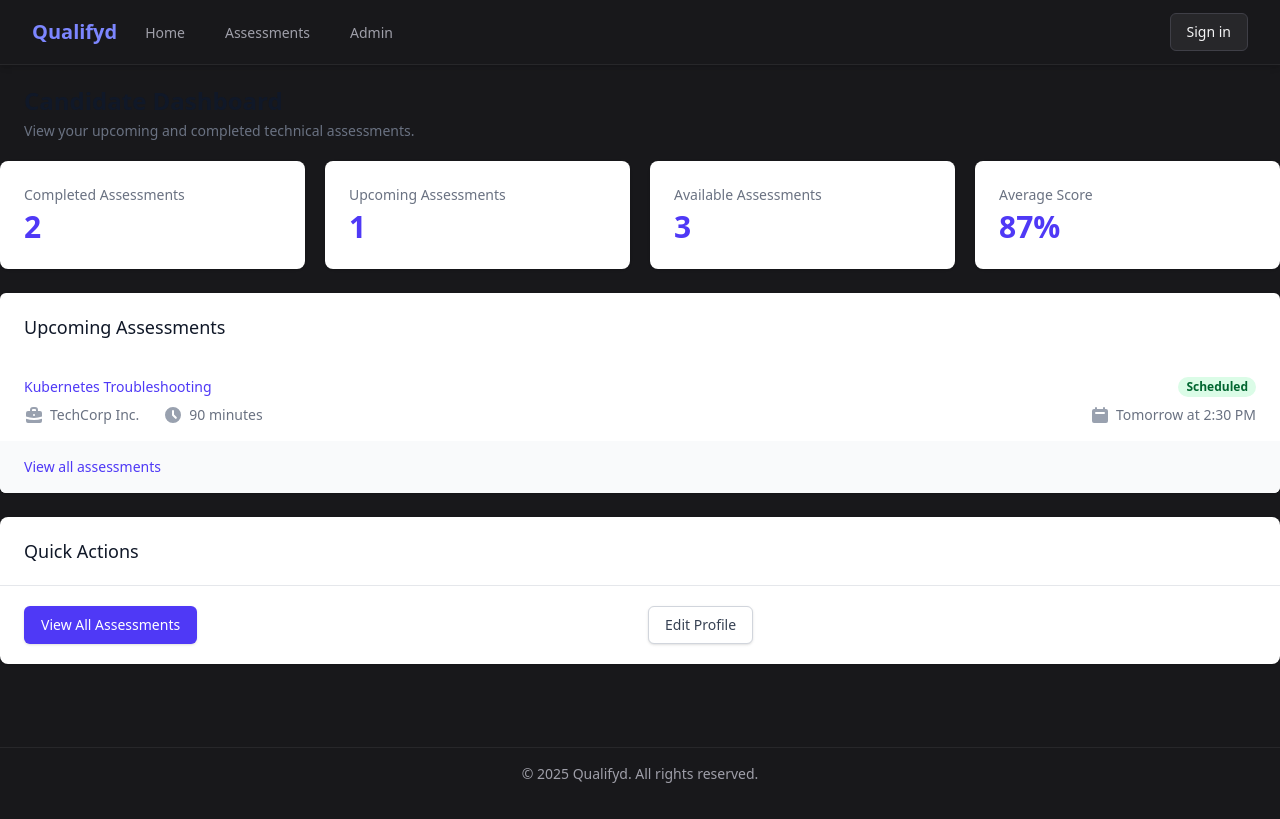
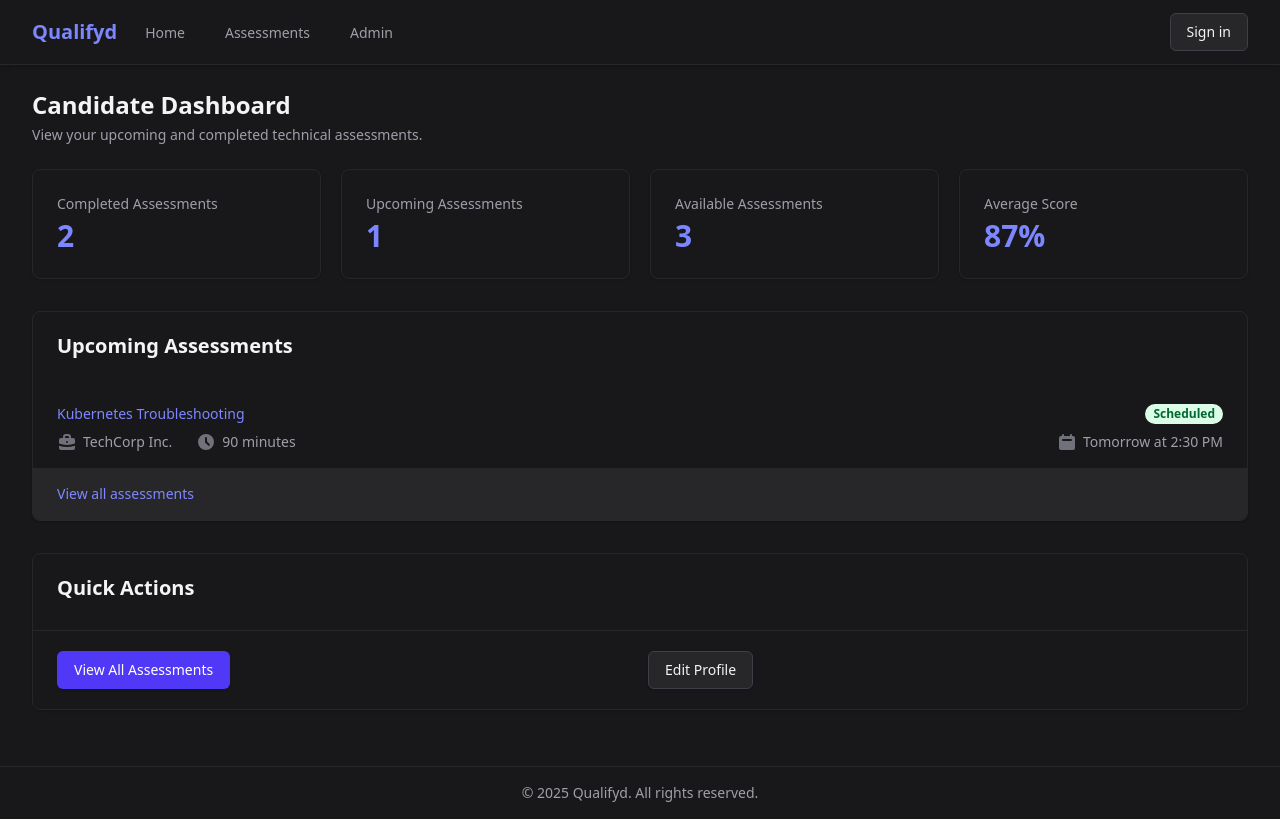
Before and after one commit to cstanislawski/qualifyd, a Next.js app in the folder frontend/: page /candidate in a window 1280 px wide. Built offline with nearby package versions, Linux system fonts and the light colour scheme.

Commit message:
feat: improve layout and spacing in Assessments and Admin Dashboard pages for better readability

```diff
--- a/frontend/src/app/admin/page.tsx
+++ b/frontend/src/app/admin/page.tsx
@@ -47,14 +47,14 @@ export default function AdminDashboard() {
   ];
 
   return (
-    <>
-      <div className="px-4 py-5 sm:px-6">
+    <div className="max-w-7xl mx-auto px-4 sm:px-6 lg:px-8 py-6">
+      <div className="mb-6">
         <h1 className="text-2xl font-bold text-zinc-100">Admin Dashboard</h1>
         <p className="mt-1 max-w-2xl text-sm text-zinc-400">Manage your technical assessment templates and evaluations.</p>
       </div>
 
       {/* Stats */}
-      <div className="grid grid-cols-1 gap-5 sm:grid-cols-2 lg:grid-cols-4 mb-6">
+      <div className="grid grid-cols-1 gap-5 sm:grid-cols-2 lg:grid-cols-4 mb-8">
         <div className="bg-zinc-900 overflow-hidden shadow rounded-lg border border-zinc-800">
           <div className="px-4 py-5 sm:p-6">
             <dl>
@@ -121,7 +121,7 @@ export default function AdminDashboard() {
       </div>
 
       {/* Quick Actions */}
-      <div className="mb-6">
+      <div className="mb-8">
         <h2 className="text-xl font-semibold text-zinc-100 mb-4">Quick Actions</h2>
         <div className="flex space-x-4">
           <Link href="/admin/templates/new" className="inline-flex items-center px-4 py-2 border border-transparent text-sm font-medium rounded-md shadow-sm text-white bg-indigo-600 hover:bg-indigo-700 focus:outline-none focus:ring-2 focus:ring-offset-2 focus:ring-indigo-500">
@@ -134,7 +134,7 @@ export default function AdminDashboard() {
       </div>
 
       {/* Recent Activity */}
-      <div className="mb-6">
+      <div className="mb-8">
         <h2 className="text-xl font-semibold text-zinc-100 mb-4">Recent Activity</h2>
         <div className="bg-zinc-900 overflow-hidden shadow rounded-lg border border-zinc-800">
           <ul className="divide-y divide-zinc-800">
@@ -170,6 +170,6 @@ export default function AdminDashboard() {
           </ul>
         </div>
       </div>
-    </>
+    </div>
   );
 }
--- a/frontend/src/app/candidate/assessments/page.tsx
+++ b/frontend/src/app/candidate/assessments/page.tsx
@@ -38,13 +38,13 @@ export default function AssessmentsPage() {
   ];
 
   return (
-    <>
-      <div className="px-4 py-5 sm:px-6">
+    <div className="max-w-7xl mx-auto px-4 sm:px-6 lg:px-8 py-6">
+      <div className="mb-6">
         <h1 className="text-2xl font-bold text-zinc-100">My Assessments</h1>
         <p className="mt-1 max-w-2xl text-sm text-zinc-400">View your scheduled and completed technical assessments.</p>
       </div>
 
-      <div className="bg-zinc-900 shadow overflow-hidden sm:rounded-md border border-zinc-800">
+      <div className="bg-zinc-900 shadow overflow-hidden rounded-lg border border-zinc-800 mb-8">
         <ul className="divide-y divide-zinc-800">
           {assessments.map((assessment) => (
             <li key={assessment.id}>
@@ -108,6 +108,6 @@ export default function AssessmentsPage() {
           ))}
         </ul>
       </div>
-    </>
+    </div>
   );
 }
--- a/frontend/src/app/candidate/page.tsx
+++ b/frontend/src/app/candidate/page.tsx
@@ -26,63 +26,63 @@ export default function CandidateDashboard() {
   ];
 
   return (
-    <>
-      <div className="px-4 py-5 sm:px-6">
-        <h1 className="text-2xl font-bold text-gray-900">Candidate Dashboard</h1>
-        <p className="mt-1 max-w-2xl text-sm text-gray-500">View your upcoming and completed technical assessments.</p>
+    <div className="max-w-7xl mx-auto px-4 sm:px-6 lg:px-8 py-6">
+      <div className="mb-6">
+        <h1 className="text-2xl font-bold text-zinc-100">Candidate Dashboard</h1>
+        <p className="mt-1 max-w-2xl text-sm text-zinc-400">View your upcoming and completed technical assessments.</p>
       </div>
 
       {/* Stats */}
-      <div className="grid grid-cols-1 gap-5 sm:grid-cols-2 lg:grid-cols-4 mb-6">
-        <div className="bg-white overflow-hidden shadow rounded-lg">
+      <div className="grid grid-cols-1 gap-5 sm:grid-cols-2 lg:grid-cols-4 mb-8">
+        <div className="bg-zinc-900 overflow-hidden shadow rounded-lg border border-zinc-800">
           <div className="px-4 py-5 sm:p-6">
             <dl>
-              <dt className="text-sm font-medium text-gray-500 truncate">Completed Assessments</dt>
-              <dd className="mt-1 text-3xl font-semibold text-indigo-600">{statistics.completedAssessments}</dd>
+              <dt className="text-sm font-medium text-zinc-400 truncate">Completed Assessments</dt>
+              <dd className="mt-1 text-3xl font-semibold text-indigo-400">{statistics.completedAssessments}</dd>
             </dl>
           </div>
         </div>
 
-        <div className="bg-white overflow-hidden shadow rounded-lg">
+        <div className="bg-zinc-900 overflow-hidden shadow rounded-lg border border-zinc-800">
           <div className="px-4 py-5 sm:p-6">
             <dl>
-              <dt className="text-sm font-medium text-gray-500 truncate">Upcoming Assessments</dt>
-              <dd className="mt-1 text-3xl font-semibold text-indigo-600">{statistics.upcomingAssessments}</dd>
+              <dt className="text-sm font-medium text-zinc-400 truncate">Upcoming Assessments</dt>
+              <dd className="mt-1 text-3xl font-semibold text-indigo-400">{statistics.upcomingAssessments}</dd>
             </dl>
           </div>
         </div>
 
-        <div className="bg-white overflow-hidden shadow rounded-lg">
+        <div className="bg-zinc-900 overflow-hidden shadow rounded-lg border border-zinc-800">
           <div className="px-4 py-5 sm:p-6">
             <dl>
-              <dt className="text-sm font-medium text-gray-500 truncate">Available Assessments</dt>
-              <dd className="mt-1 text-3xl font-semibold text-indigo-600">{statistics.availableAssessments}</dd>
+              <dt className="text-sm font-medium text-zinc-400 truncate">Available Assessments</dt>
+              <dd className="mt-1 text-3xl font-semibold text-indigo-400">{statistics.availableAssessments}</dd>
             </dl>
           </div>
         </div>
 
-        <div className="bg-white overflow-hidden shadow rounded-lg">
+        <div className="bg-zinc-900 overflow-hidden shadow rounded-lg border border-zinc-800">
           <div className="px-4 py-5 sm:p-6">
             <dl>
-              <dt className="text-sm font-medium text-gray-500 truncate">Average Score</dt>
-              <dd className="mt-1 text-3xl font-semibold text-indigo-600">{statistics.averageScore}</dd>
+              <dt className="text-sm font-medium text-zinc-400 truncate">Average Score</dt>
+              <dd className="mt-1 text-3xl font-semibold text-indigo-400">{statistics.averageScore}</dd>
             </dl>
           </div>
         </div>
       </div>
 
       {/* Upcoming Assessments */}
-      <div className="bg-white shadow overflow-hidden sm:rounded-md mb-6">
+      <div className="bg-zinc-900 shadow overflow-hidden rounded-lg border border-zinc-800 mb-8">
         <div className="px-4 py-5 sm:px-6">
-          <h2 className="text-lg font-medium text-gray-900">Upcoming Assessments</h2>
+          <h2 className="text-xl font-semibold text-zinc-100 mb-2">Upcoming Assessments</h2>
         </div>
         {upcomingAssessments.length > 0 ? (
-          <ul className="divide-y divide-gray-200">
+          <ul className="divide-y divide-zinc-800">
             {upcomingAssessments.map((assessment) => (
               <li key={assessment.id}>
                 <div className="px-4 py-4 sm:px-6">
                   <div className="flex items-center justify-between">
-                    <p className="text-sm font-medium text-indigo-600 truncate">
+                    <p className="text-sm font-medium text-indigo-400 truncate">
                       {assessment.title}
                     </p>
                     <div className="ml-2 flex-shrink-0 flex">
@@ -93,22 +93,22 @@ export default function CandidateDashboard() {
                   </div>
                   <div className="mt-2 sm:flex sm:justify-between">
                     <div className="sm:flex">
-                      <p className="flex items-center text-sm text-gray-500">
-                        <svg className="flex-shrink-0 mr-1.5 h-5 w-5 text-gray-400" xmlns="http://www.w3.org/2000/svg" viewBox="0 0 20 20" fill="currentColor">
+                      <p className="flex items-center text-sm text-zinc-400">
+                        <svg className="flex-shrink-0 mr-1.5 h-5 w-5 text-zinc-500" xmlns="http://www.w3.org/2000/svg" viewBox="0 0 20 20" fill="currentColor">
                           <path fillRule="evenodd" d="M6 6V5a3 3 0 013-3h2a3 3 0 013 3v1h2a2 2 0 012 2v3.57A22.952 22.952 0 0110 13a22.95 22.95 0 01-8-1.43V8a2 2 0 012-2h2zm2-1a1 1 0 011-1h2a1 1 0 011 1v1H8V5zm1 5a1 1 0 011-1h.01a1 1 0 110 2H10a1 1 0 01-1-1z" clipRule="evenodd" />
                           <path d="M2 13.692V16a2 2 0 002 2h12a2 2 0 002-2v-2.308A24.974 24.974 0 0110 15c-2.796 0-5.487-.46-8-1.308z" />
                         </svg>
                         {assessment.company}
                       </p>
-                      <p className="mt-2 flex items-center text-sm text-gray-500 sm:mt-0 sm:ml-6">
-                        <svg className="flex-shrink-0 mr-1.5 h-5 w-5 text-gray-400" xmlns="http://www.w3.org/2000/svg" viewBox="0 0 20 20" fill="currentColor">
+                      <p className="mt-2 flex items-center text-sm text-zinc-400 sm:mt-0 sm:ml-6">
+                        <svg className="flex-shrink-0 mr-1.5 h-5 w-5 text-zinc-500" xmlns="http://www.w3.org/2000/svg" viewBox="0 0 20 20" fill="currentColor">
                           <path fillRule="evenodd" d="M10 18a8 8 0 100-16 8 8 0 000 16zm1-12a1 1 0 10-2 0v4a1 1 0 00.293.707l2.828 2.829a1 1 0 101.415-1.415L11 9.586V6z" clipRule="evenodd" />
                         </svg>
                         {assessment.duration}
                       </p>
                     </div>
-                    <div className="mt-2 flex items-center text-sm text-gray-500 sm:mt-0">
-                      <svg className="flex-shrink-0 mr-1.5 h-5 w-5 text-gray-400" xmlns="http://www.w3.org/2000/svg" viewBox="0 0 20 20" fill="currentColor">
+                    <div className="mt-2 flex items-center text-sm text-zinc-400 sm:mt-0">
+                      <svg className="flex-shrink-0 mr-1.5 h-5 w-5 text-zinc-500" xmlns="http://www.w3.org/2000/svg" viewBox="0 0 20 20" fill="currentColor">
                         <path fillRule="evenodd" d="M6 2a1 1 0 00-1 1v1H4a2 2 0 00-2 2v10a2 2 0 002 2h12a2 2 0 002-2V6a2 2 0 00-2-2h-1V3a1 1 0 10-2 0v1H7V3a1 1 0 00-1-1zm0 5a1 1 0 000 2h8a1 1 0 100-2H6z" clipRule="evenodd" />
                       </svg>
                       <span>{assessment.date}</span>
@@ -119,13 +119,13 @@ export default function CandidateDashboard() {
             ))}
           </ul>
         ) : (
-          <div className="px-4 py-5 sm:p-6 text-center text-gray-500">
+          <div className="px-4 py-5 sm:p-6 text-center text-zinc-400">
             No upcoming assessments.
           </div>
         )}
-        <div className="bg-gray-50 px-4 py-4 sm:px-6">
+        <div className="bg-zinc-800 px-4 py-4 sm:px-6">
           <div className="text-sm">
-            <Link href="/candidate/assessments" className="font-medium text-indigo-600 hover:text-indigo-500">
+            <Link href="/candidate/assessments" className="font-medium text-indigo-400 hover:text-indigo-300">
               View all assessments
             </Link>
           </div>
@@ -133,11 +133,11 @@ export default function CandidateDashboard() {
       </div>
 
       {/* Quick Actions */}
-      <div className="bg-white shadow sm:rounded-lg">
+      <div className="bg-zinc-900 shadow rounded-lg border border-zinc-800 mb-8">
         <div className="px-4 py-5 sm:px-6">
-          <h2 className="text-lg font-medium text-gray-900">Quick Actions</h2>
+          <h2 className="text-xl font-semibold text-zinc-100 mb-2">Quick Actions</h2>
         </div>
-        <div className="border-t border-gray-200 px-4 py-5 sm:px-6">
+        <div className="border-t border-zinc-800 px-4 py-5 sm:px-6">
           <div className="grid grid-cols-1 gap-4 sm:grid-cols-2">
             <div>
               <Link
@@ -150,7 +150,7 @@ export default function CandidateDashboard() {
             <div>
               <Link
                 href="/profile"
-                className="inline-flex items-center px-4 py-2 border border-gray-300 shadow-sm text-sm font-medium rounded-md text-gray-700 bg-white hover:bg-gray-50 focus:outline-none focus:ring-2 focus:ring-offset-2 focus:ring-indigo-500"
+                className="inline-flex items-center px-4 py-2 border border-zinc-700 shadow-sm text-sm font-medium rounded-md text-zinc-100 bg-zinc-800 hover:bg-zinc-700 focus:outline-none focus:ring-2 focus:ring-offset-2 focus:ring-indigo-500"
               >
                 Edit Profile
               </Link>
@@ -158,6 +158,6 @@ export default function CandidateDashboard() {
           </div>
         </div>
       </div>
-    </>
+    </div>
   );
 }
```
